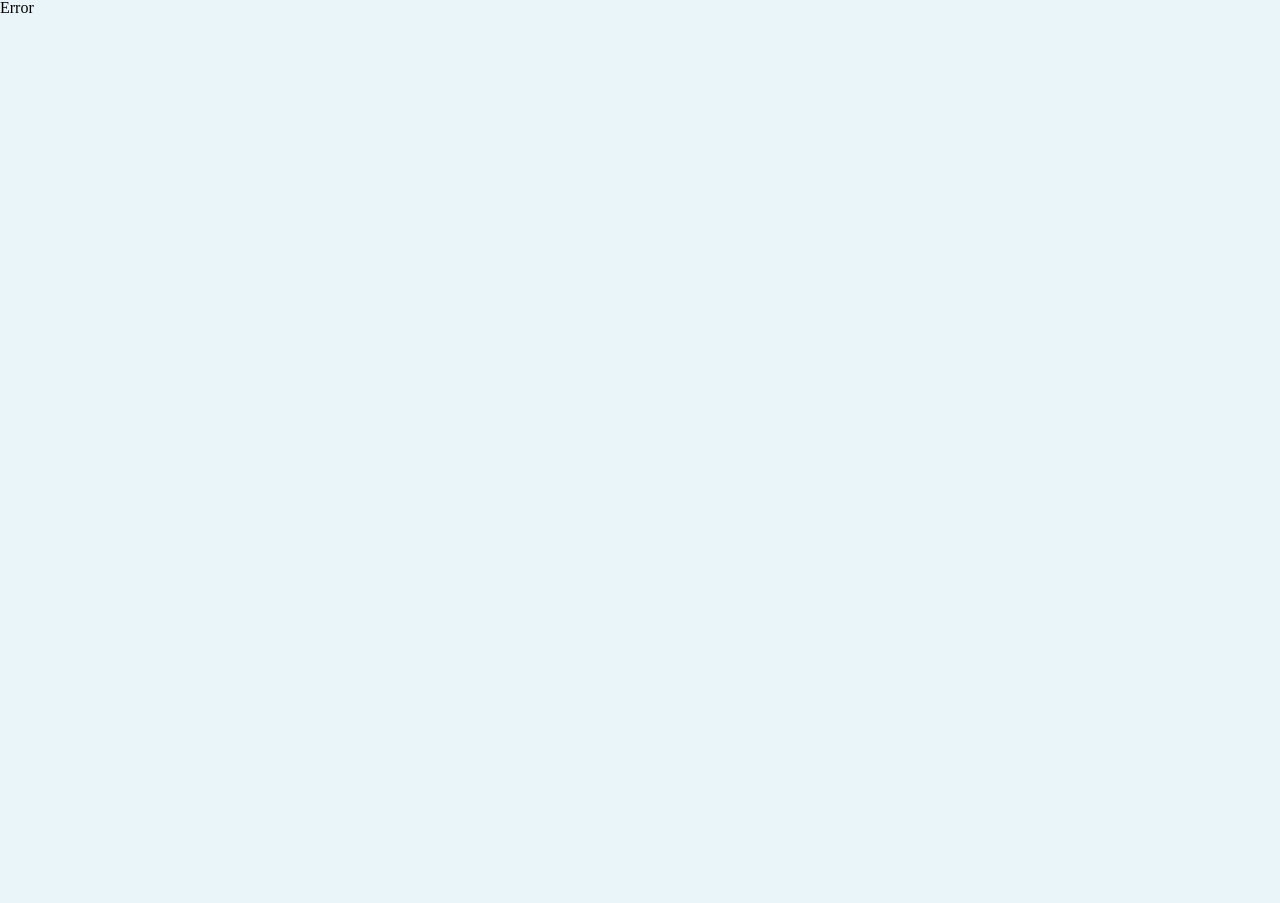
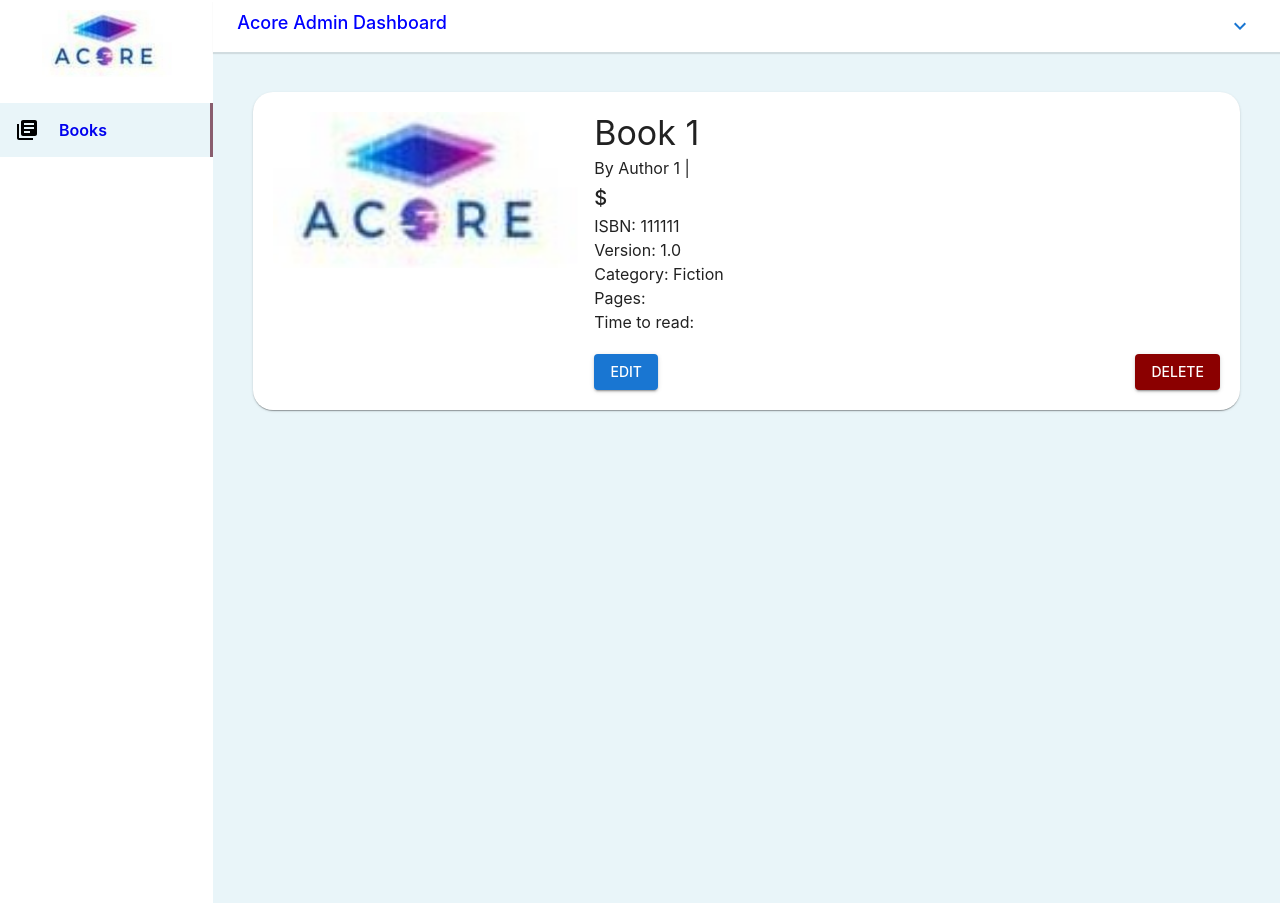
Before and after one commit to Alaa-Elghamry/Trianglez-BookStore-Task, a React (Vite) app: page /book-details/1 in a window 1280 px wide. Before the commit this address had no page. Before the commit the page ends 800 px from the top, so only its background shows below. Built offline with nearby package versions, Linux system fonts and the light colour scheme; sample sign-in values are in the browser's storage.

Commit message:
feat: Add cover photo field to book form and update related components

```diff
--- a/src/components/AddBookForm/BookMedia.jsx
+++ b/src/components/AddBookForm/BookMedia.jsx
@@ -46,6 +46,7 @@ function BookMedia({ formik }) {
           <input
             type="file"
             name="coverPhoto"
+            value={formik.values.coverPhoto}
             hidden
             onChange={handleFileChange}
             accept="image/*"
--- a/src/components/BooksTable/BookRow.jsx
+++ b/src/components/BooksTable/BookRow.jsx
@@ -1,11 +1,27 @@
 // BookRow.jsx
-import React from "react";
+import React, { useState } from "react";
 import { TableRow, TableCell, IconButton } from "@mui/material";
 import { Visibility, Edit, Delete } from "@mui/icons-material";
-import { handleView, handleEdit, handleDelete } from "./bookActions";
+import { useDispatch } from "react-redux";
+import { useNavigate } from "react-router-dom";
+import { deleteBook } from "../../store/slices/booksSlice";
+import ConfirmationModal from "../Modals/ConfirmationModal";
 
 function BookRow({ book }) {
+  const [openModal, setOpenModal] = useState(false);
+  const dispatch = useDispatch();
+  const navigate = useNavigate();
+
+  const handleDeleteConfirm = () => {
+    dispatch(deleteBook(book.id));
+    setOpenModal(false);
+  };
+
+  const handleViewDetails = () => {
+    navigate(`/book-details/${book.id}`);
+  };
   return (
+    <>
       <TableRow>
         <TableCell>{book.title}</TableCell>
         <TableCell>{book.category}</TableCell>
@@ -13,17 +29,23 @@ function BookRow({ book }) {
         <TableCell>{book.isbn}</TableCell>
         <TableCell>{book.version}</TableCell>
         <TableCell>
-        <IconButton onClick={() => handleView(book.id)}>
+          <IconButton onClick={handleViewDetails}>
             <Visibility sx={{ color: "blue" }} />
           </IconButton>
-        <IconButton onClick={() => handleEdit(book.id)}>
+          <IconButton>
             <Edit sx={{ color: "green" }} />
           </IconButton>
-        <IconButton onClick={() => handleDelete(book.id)}>
+          <IconButton onClick={() => setOpenModal(true)}>
             <Delete sx={{ color: "darkRed" }} />
           </IconButton>
         </TableCell>
       </TableRow>
+      <ConfirmationModal
+        open={openModal}
+        onClose={() => setOpenModal(false)}
+        onConfirm={handleDeleteConfirm}
+      />
+    </>
   );
 }
 
--- /dev/null
+++ b/src/components/Modals/ConfirmationModal.jsx
@@ -0,0 +1,37 @@
+// ConfirmationModal.jsx
+import React from "react";
+import {
+  Dialog,
+  DialogActions,
+  DialogContent,
+  DialogContentText,
+  DialogTitle,
+  Button,
+} from "@mui/material";
+
+function ConfirmationModal({ open, onClose, onConfirm }) {
+  return (
+    <Dialog open={open} onClose={onClose}>
+      <DialogTitle>Delete Book</DialogTitle>
+      <DialogContent>
+        <DialogContentText>
+          Are you sure you want to delete this book?
+        </DialogContentText>
+      </DialogContent>
+      <DialogActions>
+        <Button variant="text" onClick={onClose} sx={{ color: "black" }}>
+          Cancel
+        </Button>
+        <Button
+          onClick={onConfirm}
+          sx={{ backgroundColor: "darkRed", color: "white" }}
+          autoFocus
+        >
+          Delete
+        </Button>
+      </DialogActions>
+    </Dialog>
+  );
+}
+
+export default ConfirmationModal;
--- a/src/hooks/useBookForm.js
+++ b/src/hooks/useBookForm.js
@@ -34,6 +34,7 @@ const useBookForm = () => {
           category: values.category,
           isbn: values.isbn,
           version: values.version,
+          coverPhoto: values.coverPhoto,
         }),
       );
       setSubmitting(false);
--- a/src/pages/BookDetails.jsx
+++ b/src/pages/BookDetails.jsx
@@ -1,5 +1,88 @@
-import React from "react";
+// src/components/BookDetails.js
+import React, { useState } from "react";
+import { useDispatch, useSelector } from "react-redux";
+import { useParams } from "react-router-dom";
+import { Box, Paper, Typography, Button, Grid } from "@mui/material";
+import ConfirmationModal from "../components/Modals/ConfirmationModal";
+import { deleteBook } from "../store/slices/booksSlice";
 
-export default function BookDetails() {
-  return <div>BookDetails</div>;
+function BookDetails() {
+  const { bookId } = useParams();
+  const books = useSelector((state) => state.books);
+  const book = books.find((b) => b.id.toString() === bookId);
+  const [openModal, setOpenModal] = useState(false);
+  const dispatch = useDispatch();
+
+  const handleDeleteConfirm = () => {
+    dispatch(deleteBook(book.id));
+    setOpenModal(false);
+  };
+
+  if (!book) {
+    return <Typography variant="h5">Book not found</Typography>;
+  }
+
+  return (
+    <>
+      <Box sx={{ padding: "40px" }}>
+        <Paper sx={{ padding: "20px", borderRadius: "20px" }}>
+          <Grid container spacing={2}>
+            <Grid item xs={12} md={4}>
+              <img
+                src={book.coverPhoto}
+                alt={book.title}
+                style={{ width: "100%", borderRadius: "10px" }}
+              />
+            </Grid>
+            <Grid item xs={12} md={8}>
+              <Typography variant="h4">{book.title}</Typography>
+              <Typography variant="subtitle1">
+                By {book.author} | {book.date}
+              </Typography>
+              <Typography variant="h6">${book.price}</Typography>
+              <Typography variant="body1">ISBN: {book.isbn}</Typography>
+              <Typography variant="body1">Version: {book.version}</Typography>
+              <Typography variant="body1">Category: {book.category}</Typography>
+              <Typography variant="body1">Pages: {book.pages}</Typography>
+              <Typography variant="body1">
+                Time to read: {book.readTime}
+              </Typography>
+              <Typography variant="body2" sx={{ marginTop: "20px" }}>
+                {book.brief}
+              </Typography>
+              <Box
+                sx={{
+                  display: "flex",
+                  justifyContent: "space-between",
+                  marginTop: "20px",
+                }}
+              >
+                <Button variant="contained" color="primary">
+                  Edit
+                </Button>
+                <Button
+                  onClick={() => setOpenModal(true)}
+                  variant="contained"
+                  sx={{
+                    backgroundColor: "darkRed",
+                    color: "white",
+                    "&:hover": { backgroundColor: "Red" },
+                  }}
+                >
+                  Delete
+                </Button>
+              </Box>
+            </Grid>
+          </Grid>
+        </Paper>
+      </Box>
+      <ConfirmationModal
+        open={openModal}
+        onClose={() => setOpenModal(false)}
+        onConfirm={handleDeleteConfirm}
+      />
+    </>
+  );
 }
+
+export default BookDetails;
--- a/src/routes/AppRouter.jsx
+++ b/src/routes/AppRouter.jsx
@@ -12,6 +12,7 @@ import Home from "../pages/Home";
 import Error from "../pages/Error";
 import Login from "../pages/Login";
 import AddBookPage from "../pages/AddBookPage";
+import BookDetails from "../pages/BookDetails";
 
 function ProtectedRoute({ children }) {
   const isAuthenticated = useSelector((state) => state.auth.isAuthenticated);
@@ -50,6 +51,14 @@ const router = createBrowserRouter([
           </ProtectedRoute>
         ),
       },
+      {
+        path: "/book-details/:bookId",
+        element: (
+          <ProtectedRoute>
+            <BookDetails />
+          </ProtectedRoute>
+        ),
+      },
     ],
   },
 ]);
--- a/src/store/slices/booksSlice.js
+++ b/src/store/slices/booksSlice.js
@@ -1,5 +1,6 @@
 // features/books/booksSlice.js
 import { createSlice } from "@reduxjs/toolkit";
+import logo from "../../assets/images/logo.jpg";
 
 const booksSlice = createSlice({
   name: "books",
@@ -11,6 +12,7 @@ const booksSlice = createSlice({
       author: "Author 1",
       isbn: "111111",
       version: "1.0",
+      coverPhoto: logo,
     },
     {
       id: 2,
@@ -19,6 +21,7 @@ const booksSlice = createSlice({
       author: "Author 2",
       isbn: "222222",
       version: "2.0",
+      coverPhoto: logo,
     },
     {
       id: 3,
@@ -27,6 +30,7 @@ const booksSlice = createSlice({
       author: "Author 3",
       isbn: "333333",
       version: "1.1",
+      coverPhoto: logo,
     },
     {
       id: 4,
@@ -35,6 +39,7 @@ const booksSlice = createSlice({
       author: "Author 1",
       isbn: "111111",
       version: "1.0",
+      coverPhoto: logo,
     },
     {
       id: 5,
@@ -43,6 +48,7 @@ const booksSlice = createSlice({
       author: "Author 2",
       isbn: "222222",
       version: "2.0",
+      coverPhoto: logo,
     },
     {
       id: 6,
@@ -51,6 +57,7 @@ const booksSlice = createSlice({
       author: "Author 3",
       isbn: "333333",
       version: "1.1",
+      coverPhoto: logo,
     },
     {
       id: 7,
@@ -59,6 +66,7 @@ const booksSlice = createSlice({
       author: "Author 1",
       isbn: "111111",
       version: "1.0",
+      coverPhoto: logo,
     },
     {
       id: 8,
@@ -67,6 +75,7 @@ const booksSlice = createSlice({
       author: "Author 2",
       isbn: "222222",
       version: "2.0",
+      coverPhoto: logo,
     },
     {
       id: 9,
@@ -75,6 +84,7 @@ const booksSlice = createSlice({
       author: "Author 3",
       isbn: "333333",
       version: "1.1",
+      coverPhoto: logo,
     },
     {
       id: 10,
@@ -83,6 +93,7 @@ const booksSlice = createSlice({
       author: "Author 3",
       isbn: "333333",
       version: "1.1",
+      coverPhoto: logo,
     },
   ],
   reducers: {
```
Lines whose indentation alone changed are shown as unchanged.
